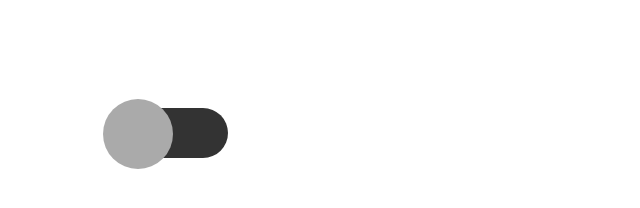
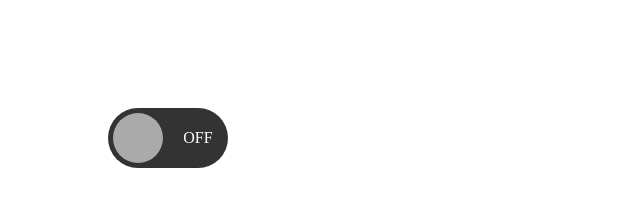
Before and after one commit to codemvs/master-animation-css, a plain HTML site: page checbox/index.html in a window 1280 px wide. Shown: the whole page, without its empty margins (0-640 px from the left). Drawn offline with Linux system fonts and the light colour scheme.

Commit message:
checbox termiado

```diff
--- a/checbox/app.css
+++ b/checbox/app.css
@@ -9,7 +9,7 @@ label{
 
 .btn {
     display: inline-block;
-    height: 50px;
+    height: 60px;
     width: 120px;
     background: #333;
     border-radius: 50px;
@@ -18,13 +18,26 @@ label{
 .btn:before{
     content: "";
     position: absolute;
-    height: 70px;
-    width: 70px;
+    height: 50px;
+    width: 50px;
     background: #aaa;
-    top: -45px;
-    left: -5px;
+    top: -41px;
+    left: 5px;
     border-radius: 40px;
     transition: all 0.5s ease;
+}
+.btn::after{
+    content: "off";
+    position: absolute;
+    height: 50px;
+    width:50px;
+    top:-41px;
+    text-align: center;
+    line-height: 50px;
+    text-transform: uppercase;
+    left: 65px;
+    color: white;
+    transition: left 0.5s ease;
 }
 
 .check:checked + .btn {
@@ -32,5 +45,10 @@ label{
 }
 .check:checked + .btn::before {
     background: #0283fc;
-    left: 55px;
+    left: 65px;
 }
+.check:checked + .btn::after{
+    left: 5px;
+    content: "on";
+    transition: left 0.5s ease;
+}
```
